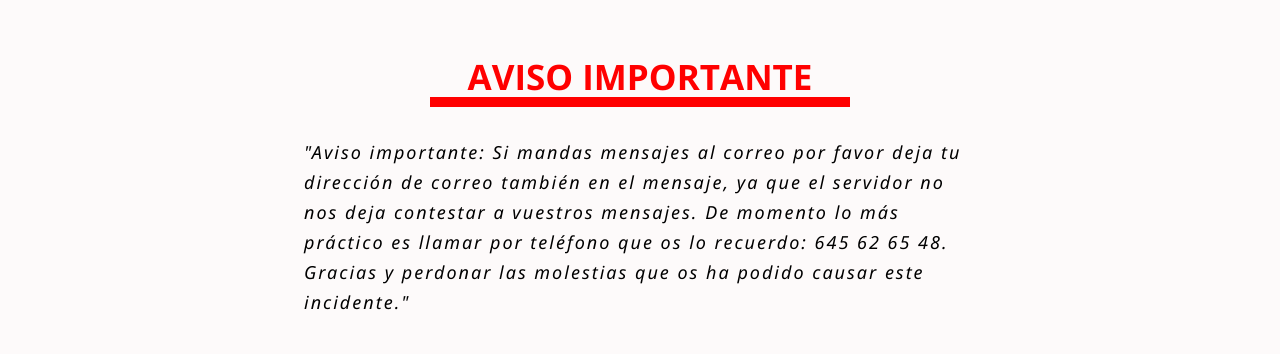
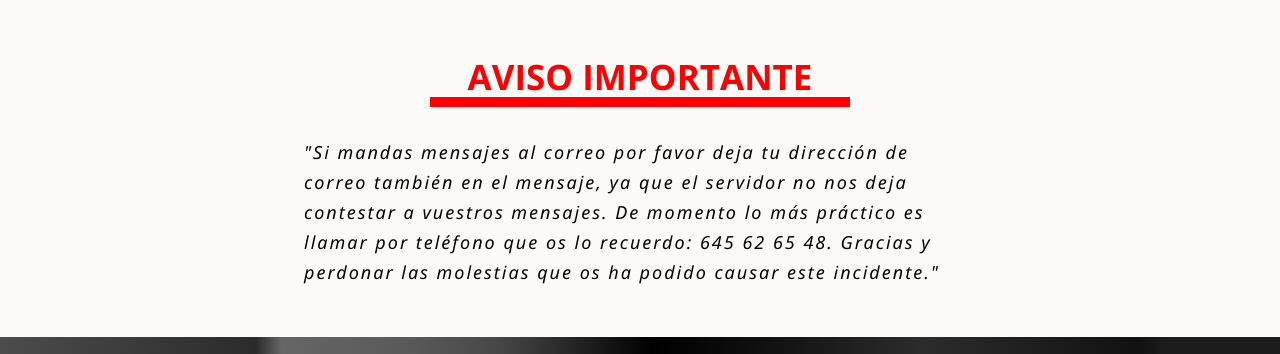
Before and after one commit to Uzerano/pe-aSoriana, a plain HTML site: page index.html in a window 1280 px wide. Shown: the part 5641-5995 px from the top of the page. Drawn offline with nearby package versions, Linux system fonts and the light colour scheme.

Commit message:
Rectificación Aviso

```diff
--- a/index.html
+++ b/index.html
@@ -327,7 +327,7 @@
       <div class="contacto__aviso">
         <h3 class="aviso__titulo">Aviso importante</h3>
         <p class="aviso__parrafo">
-          "Aviso importante: Si mandas mensajes al correo por favor deja
+        "Si mandas mensajes al correo por favor deja
           tu dirección de correo también en el mensaje, ya que el servidor
           no nos deja contestar a vuestros mensajes.
           De momento lo más práctico es llamar por teléfono que os lo recuerdo: 645 62 65 48.
```
